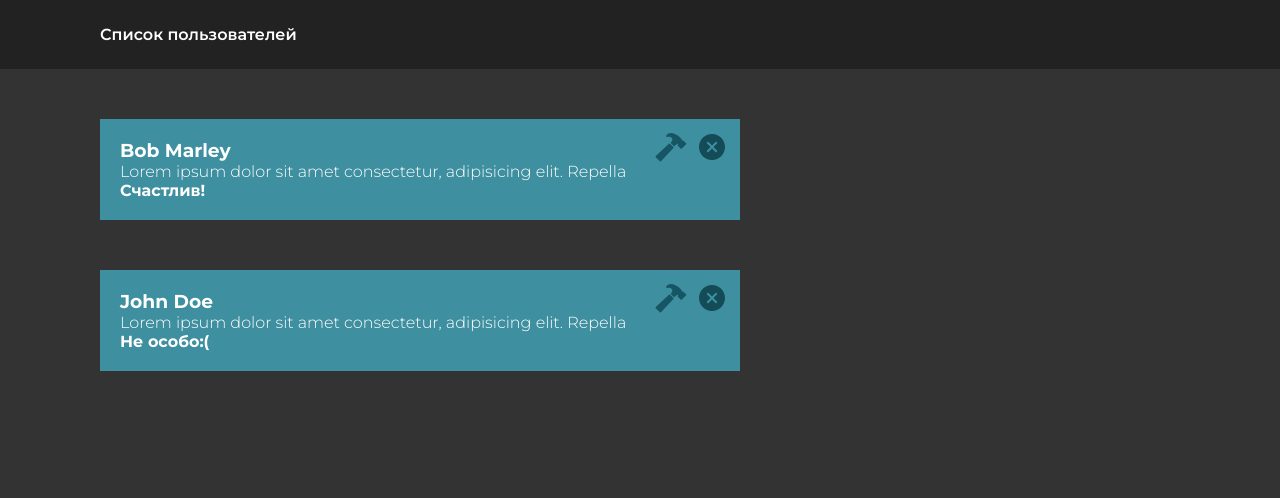
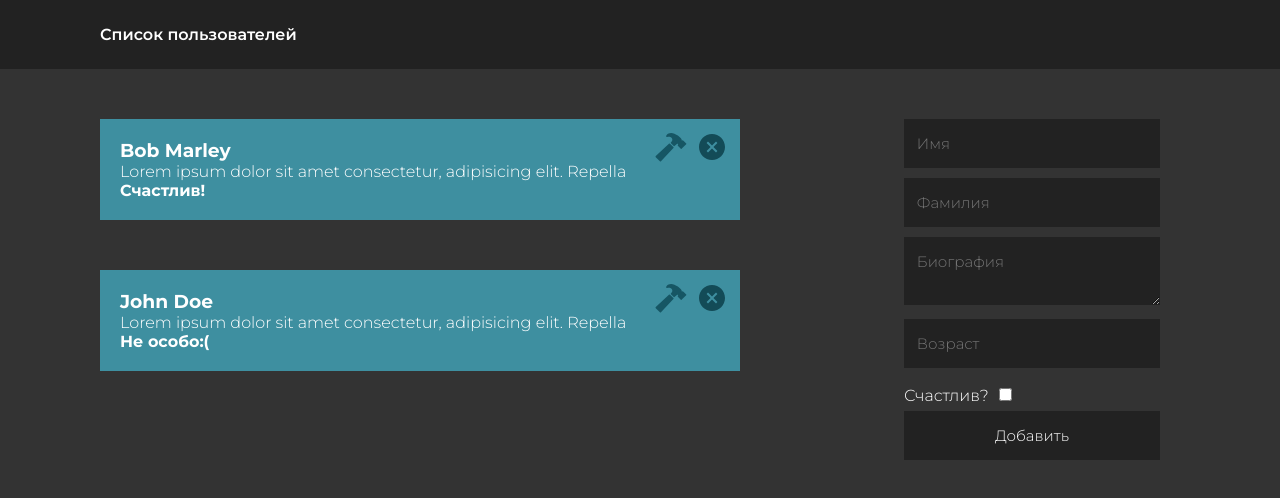
Before and after one commit to wraithyumming/www, a React (Create React App) app: page / in a window 1280 px wide. Shown: the top 498 px of the page. Built offline with nearby package versions, Linux system fonts and the light colour scheme.

Commit message:
css form status

```diff
--- a/src/App.js
+++ b/src/App.js
@@ -1,6 +1,7 @@
 import React from 'react';
 import Header from './components/Header';
 import Users from './components/Users';
+import AddUser from './components/AddUser';
 
 class App extends React.Component {
 
@@ -11,7 +12,7 @@ class App extends React.Component {
                 <Users />
             </main>
             <aside>
-
+                <AddUser />
             </aside>
         </div>
         );
--- a/src/css/main.css
+++ b/src/css/main.css
@@ -1,4 +1,4 @@
-@import url('https://fonts.googleapis.com/css2?family=Montserrat:ital,wght@0,100..900;1,100..900&display=swap');
+@import url("https://fonts.googleapis.com/css2?family=Montserrat:ital,wght@0,100..900;1,100..900&display=swap");
 
 * {
   margin: 0;
@@ -24,7 +24,7 @@ main {
   float: left;
 }
 
-aside{
+aside {
   width: 20%;
   margin-top: 50px;
   margin-left: 5%;
@@ -56,3 +56,32 @@ main .delete-icon:hover,
 main .edit-icon:hover {
   opacity: 0.5;
 }
+
+aside form input:not([type="checkbox"]),
+aside form textarea,
+aside form button {
+  width: 90%;
+  padding: 15px 5%;
+  font-family: "Montserrat", sans-serif;
+  font-weight: 300;
+  margin-bottom: 10px;
+  border: 0;
+  background: #222;
+  color: #fff;
+  outline: none;
+  font-size: 15px;
+}
+
+aside form input[type="checkbox"] {
+  margin: 10px;
+}
+
+aside form button {
+  width: 100%;
+  cursor: pointer;
+  transition: transform 500ms ease;
+}
+
+aside form button:hover {
+  transform: scale(1.1);
+}
```
Lines whose indentation alone changed are shown as unchanged.
